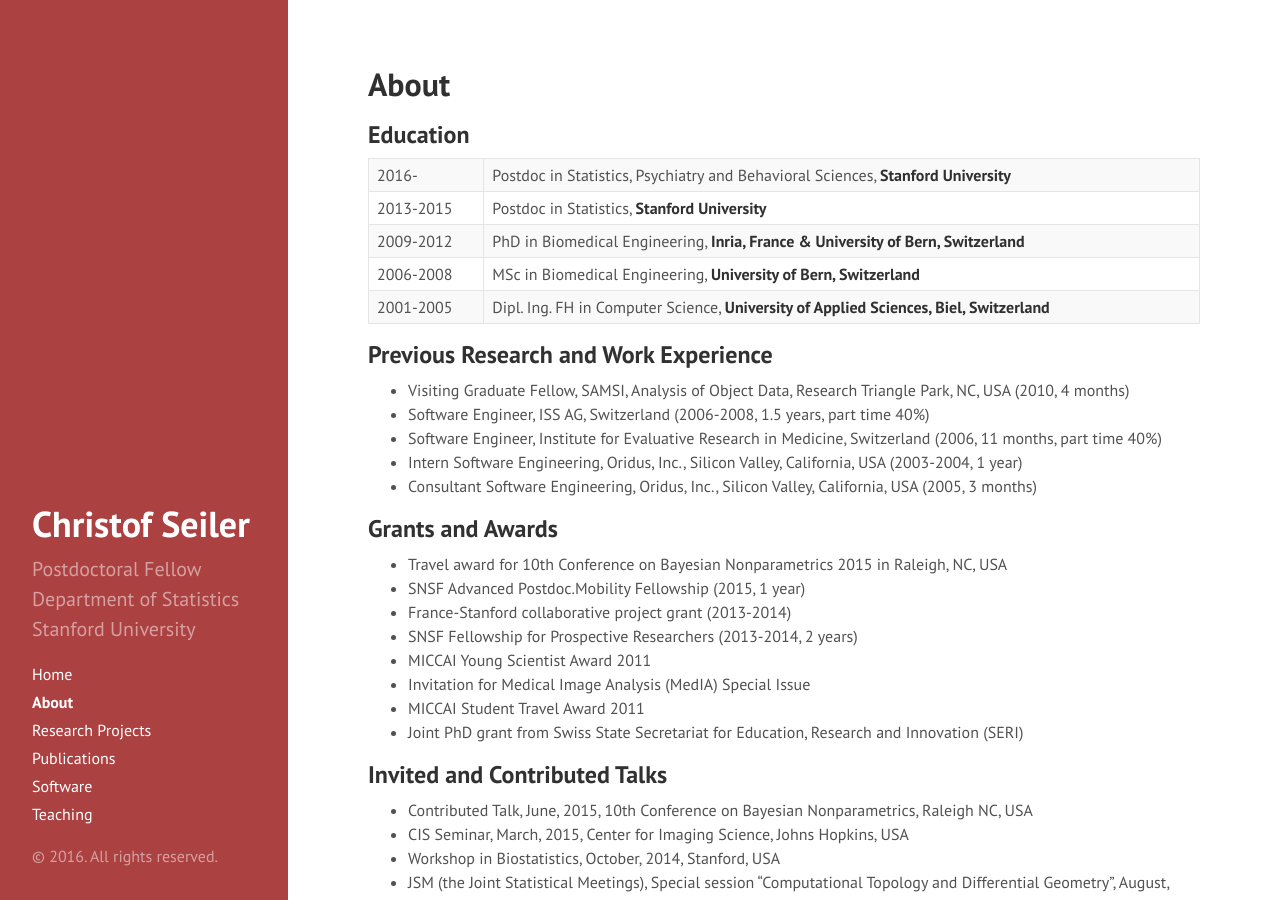
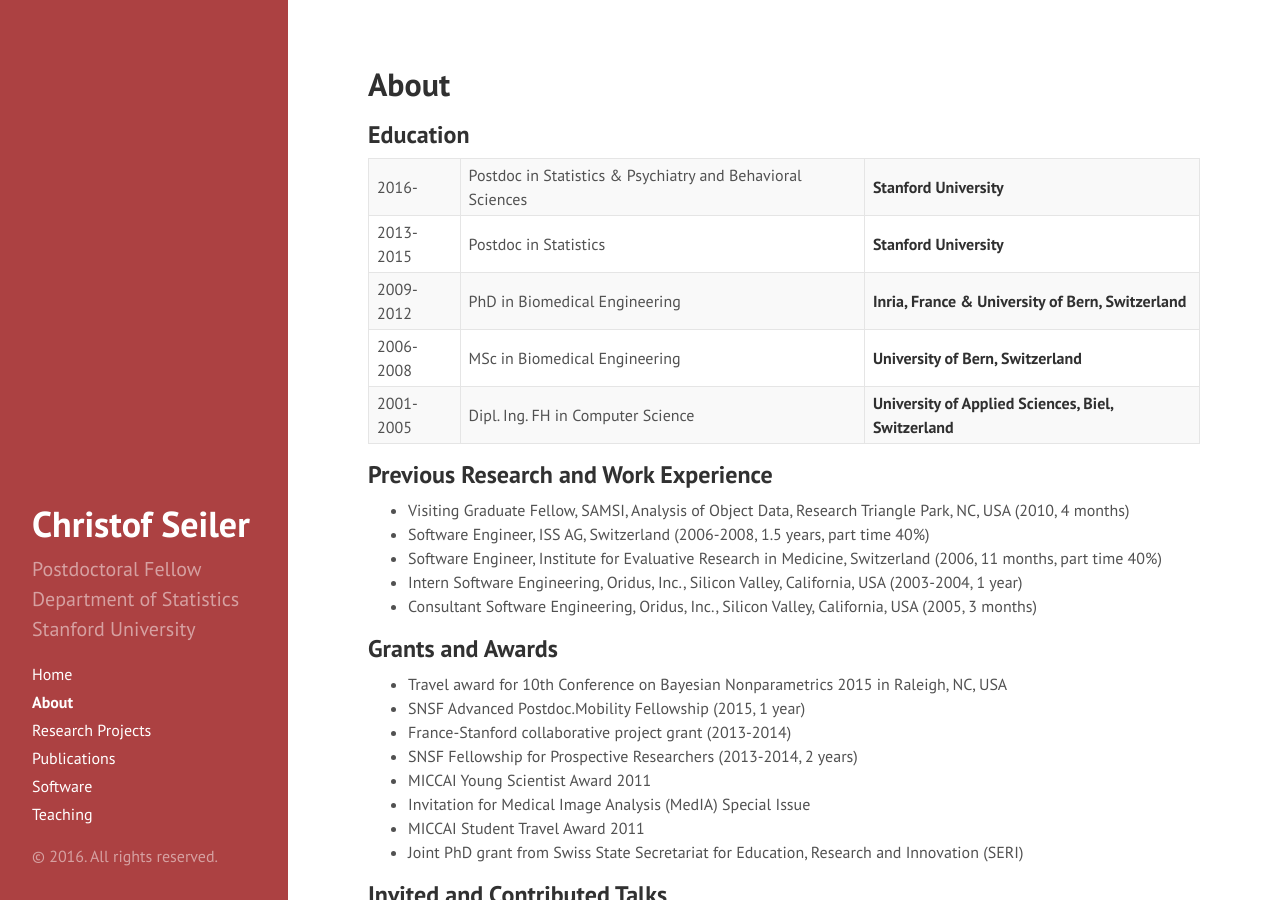
Before and after one commit to ChristofSeiler/ChristofSeiler.github.io, a Jekyll site: the page built from about.md, in a window 1280 px wide and 900 px high. Built offline with Jekyll 4.4.1, drawn with Linux system fonts in a browser that asks for light colours.

Commit message:
table formatted

```diff
--- a/about.md
+++ b/about.md
@@ -5,11 +5,11 @@
 
 ## Education
 
-2016-     | Postdoc in Statistics, Psychiatry and Behavioral Sciences, **Stanford University**
-2013-2015 | Postdoc in Statistics, **Stanford University**
-2009-2012 | PhD in Biomedical Engineering, **Inria, France & University of Bern, Switzerland**
-2006-2008 | MSc in Biomedical Engineering, **University of Bern, Switzerland**
-2001-2005 | Dipl. Ing. FH in Computer Science, **University of Applied Sciences, Biel, Switzerland**
+2016-     | Postdoc in Statistics & Psychiatry and Behavioral Sciences | **Stanford University**
+2013-2015 | Postdoc in Statistics                                      | **Stanford University**
+2009-2012 | PhD in Biomedical Engineering                              | **Inria, France & University of Bern, Switzerland**
+2006-2008 | MSc in Biomedical Engineering                              | **University of Bern, Switzerland**
+2001-2005 | Dipl. Ing. FH in Computer Science                          | **University of Applied Sciences, Biel, Switzerland**
 
 ## Previous Research and Work Experience
 
```
